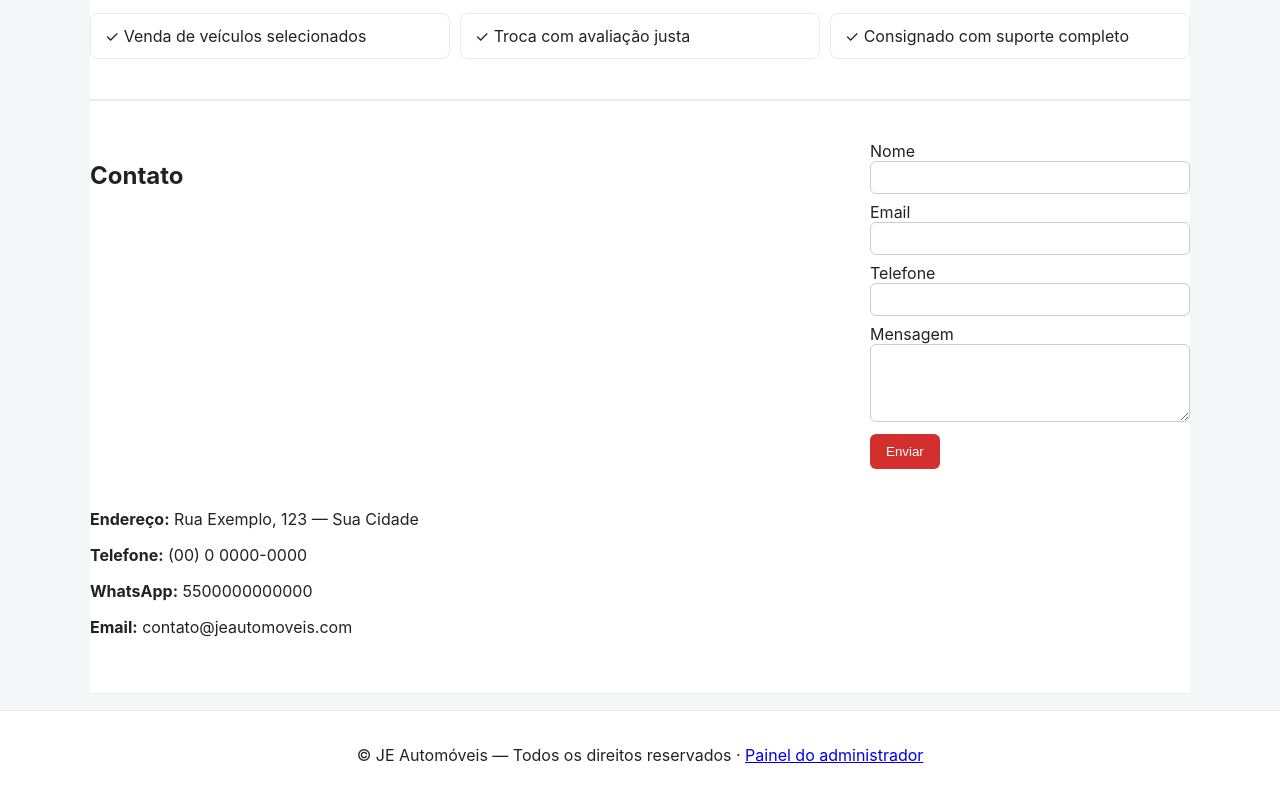
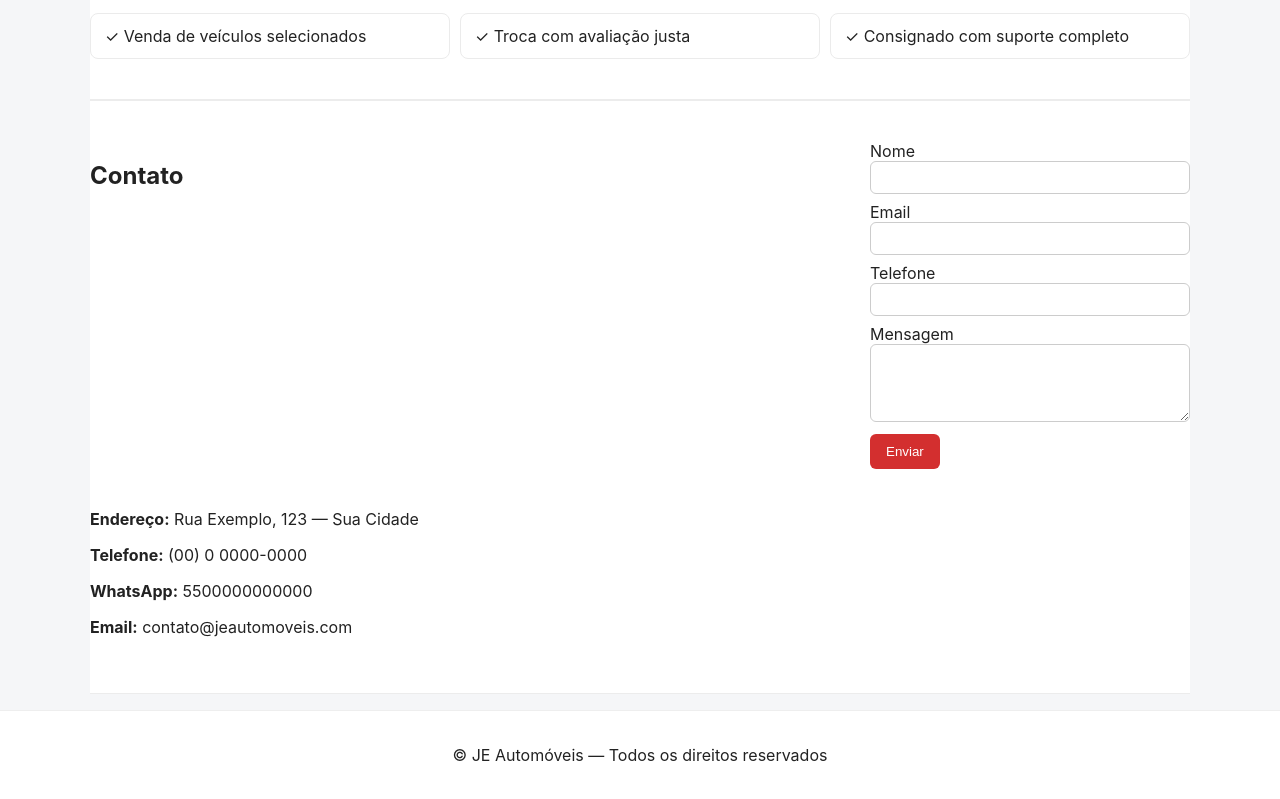
Before and after one commit to cunha995/je-automoveis, a plain HTML site: page index.html in a window 1280 px wide. Shown: the part 1819-2618 px from the top of the page. Drawn offline with Linux system fonts and the light colour scheme; no server answers.

Commit message:
chore: remover link painel do administrador do rodape

```diff
--- a/index.html
+++ b/index.html
@@ -89,7 +89,7 @@
 
   <footer class="site-footer">
     <div class="container">
-      <p>© JE Automóveis — Todos os direitos reservados · <a href="/admin">Painel do administrador</a></p>
+      <p>© JE Automóveis — Todos os direitos reservados</p>
     </div>
   </footer>
 
```
